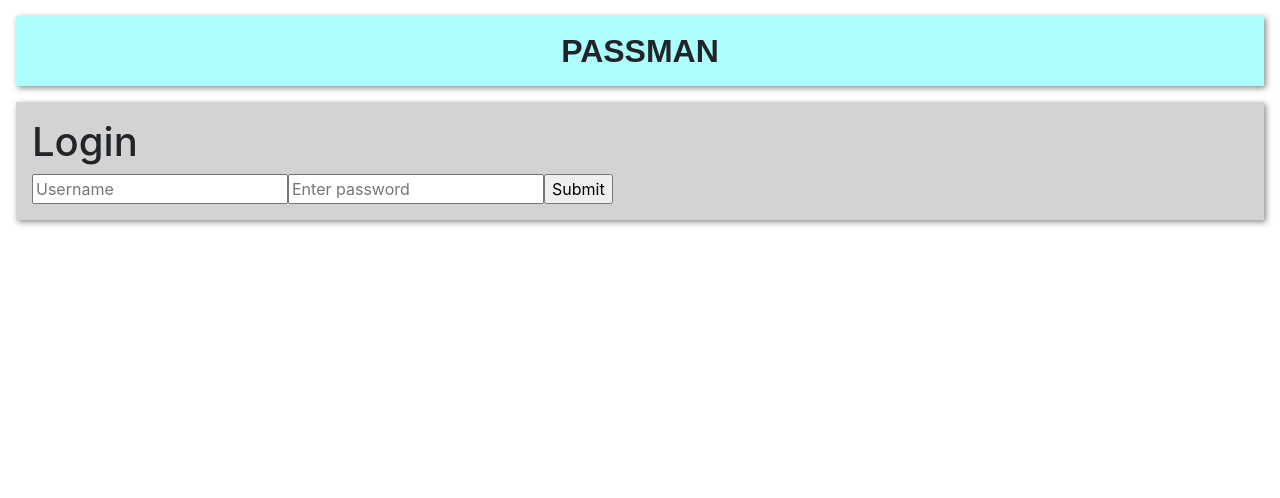
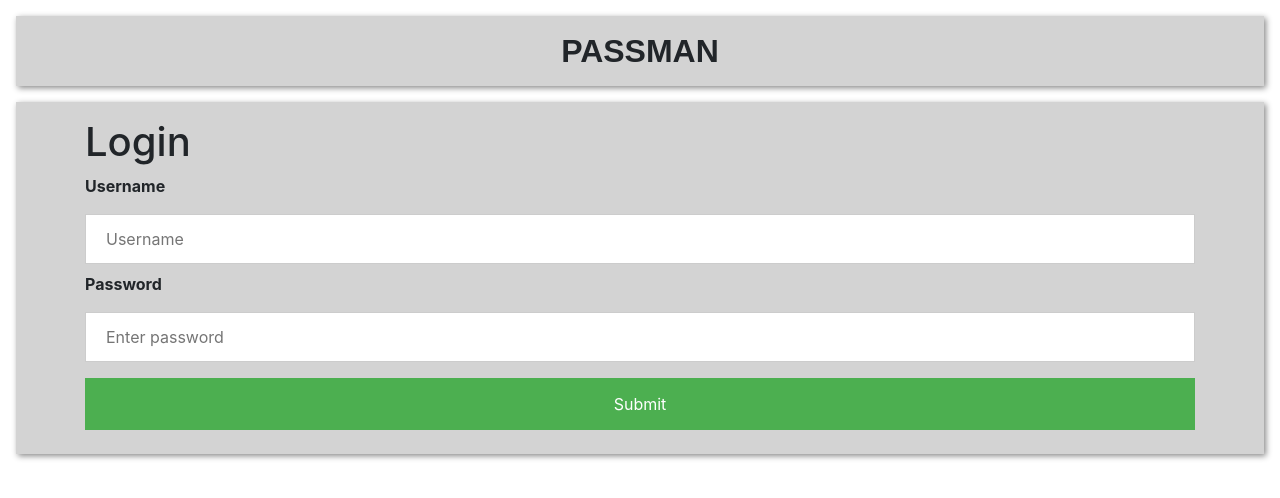
Before and after one commit to shughi94/Passman, a React (Create React App) app: page /login in a window 1280 px wide. Shown: the top 498 px of the page. Built offline with nearby package versions, Linux system fonts and the light colour scheme.

Commit message:
Added new login style, new home buttons

```diff
--- a/src/Home.jsx
+++ b/src/Home.jsx
@@ -1,5 +1,6 @@
 import React, { Component } from 'react';
 import Card from "react-bootstrap/Card";
+import Button from "react-bootstrap/Button";
 
 export default class Home extends Component {
   constructor() {
@@ -9,6 +10,10 @@ export default class Home extends Component {
       credentials: [],
       selected: {}
     }
+  }
+
+  logout() {
+    console.log('logout...');
   }
 
   componentDidMount() {
@@ -49,6 +54,11 @@ export default class Home extends Component {
   render() {
     return (
     <div className="container-fluid">
+      <div id="userAction" >
+        User actions:
+        <Button onClick={this.logout}>ADD CREDENTIAL</Button>
+        <Button onClick={this.logout}>LOGOUT</Button>
+      </div>
       <div id="first-half">
         <Card className="credList">
           <Card.Header>List of credentials</Card.Header>
--- a/src/Login.jsx
+++ b/src/Login.jsx
@@ -42,9 +42,11 @@ export default class Login extends Component {
 
   render() {
     return (
+      <div class="container">
+        <h1>Login</h1>
         <form onSubmit={this.onSubmit}>
-        <h1>Login</h1>
           { this.state.message !== '' && <h3 className="error"> { this.state.message } </h3> }
+          <label for="username"><b>Username</b></label>
           <input
             type="username"
             name="username"
@@ -53,6 +55,7 @@ export default class Login extends Component {
             onChange={this.handleInputChange}
             required
           />
+          <label for="password"><b>Password</b></label>
           <input
             type="password"
             name="password"
@@ -61,8 +64,9 @@ export default class Login extends Component {
             onChange={this.handleInputChange}
             required
           />
-        <input type="submit" value="Submit"/>
+          <input id="loginButton" type="submit" value="Submit"/>
         </form>
+      </div>
     );
   }
 }
--- a/src/index.css
+++ b/src/index.css
@@ -10,6 +10,34 @@ body {
 code {
   font-family: source-code-pro, Menlo, Monaco, Consolas, 'Courier New',
     monospace;
+}
+
+#loginButton {
+  background-color: #4CAF50;
+  color: white;
+  padding: 14px 20px;
+  margin: 8px 0;
+  border: none;
+  cursor: pointer;
+  width: 100%;
+}
+
+#userAction {
+  position: relative;
+  background-color: white;
+  width: 80%;
+  padding:12px;
+  z-index: 1010101010;
+  text-align: center
+}
+
+input[type=username], input[type=password] {
+  width: 100%;
+  padding: 12px 20px;
+  margin: 8px 0;
+  display: inline-block;
+  border: 1px solid #ccc;
+  box-sizing: border-box;
 }
 
 #first-half {
@@ -33,7 +61,7 @@ code {
 #titleApp {
   font-size: 32px;
   font-family:Arial, Helvetica, sans-serif;
-  background-color: rgb(173, 255, 251);
+  background-color: lightgrey;
   padding:16px;
   font-weight:bolder;
   -moz-box-shadow: 2px 2px 6px #888;
```
Lines whose indentation alone changed are shown as unchanged.
